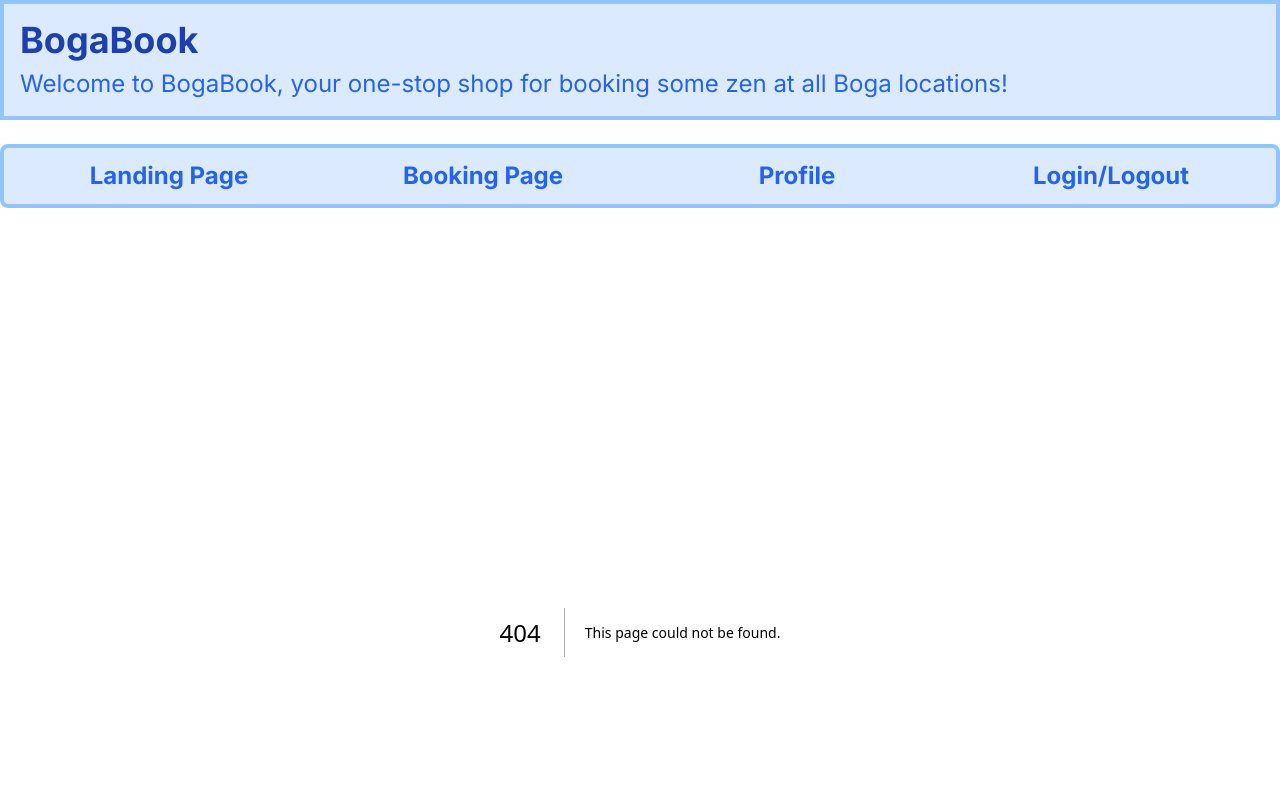
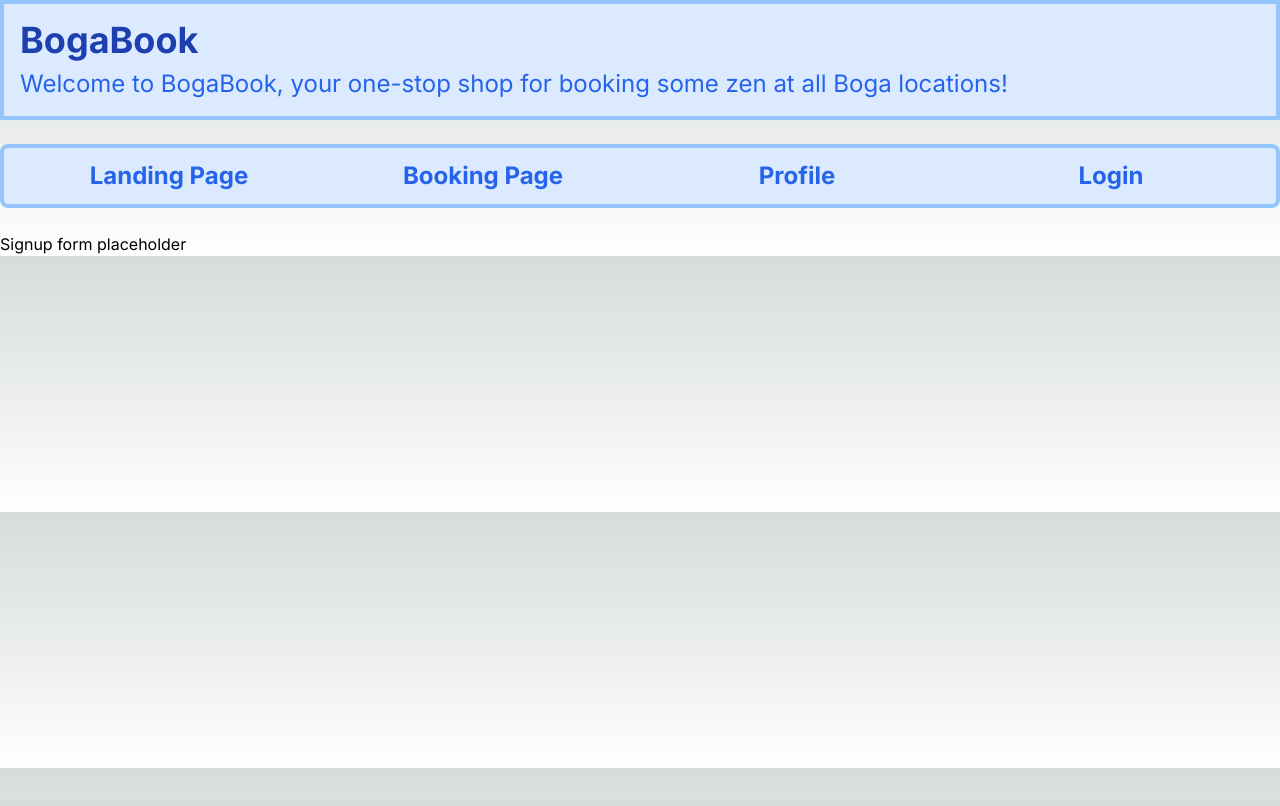
Before and after one commit to Robchike9290/YogaBookingPlatform, a Next.js app: page /signup in a window 1280 px wide. Before the commit this address had no page. Shown: the top 806 px of the page. Built offline with nearby package versions, Linux system fonts and the light colour scheme.

Commit message:
Add layout wrapper and implement stateful render in NavBar of login/logout state

```diff
--- /dev/null
+++ b/src/app/_components/LayoutClientWrapper.tsx
@@ -0,0 +1,23 @@
+'use client'
+
+import { useState } from 'react'
+import NavBar from '@/app/_components/NavBar'
+import TitleBar from '@/app/_components/TitleBar'
+
+export default function LayoutClientWrapper({
+    children
+}: {
+    children: React.ReactNode
+}) {
+    const [isLoggedIn, setIsLoggedIn] = useState(false)
+
+    return (
+        <>
+            <TitleBar />
+            <br />
+            <NavBar isLoggedIn={isLoggedIn} />
+            <br />
+            <main>{children}</main>
+        </>
+    )
+}
--- a/src/app/_components/NavBar.tsx
+++ b/src/app/_components/NavBar.tsx
@@ -1,14 +1,29 @@
 'use client'
 import Link from 'next/link'
+import React from 'react'
 
-export default function NavBar() {
+interface NavBarProps {
+    isLoggedIn: boolean
+}
+
+export default function NavBar({ isLoggedIn }: NavBarProps) {
     return (
         <nav className="flex w-full rounded-lg w-full border-blue-300 border-4 p-2 bg-blue-100">
             <Link className="flex-1 text-blue-600 font-bold m-1 w-1/4 hover:text-purple-700 text-center text-2xl" href="/">Landing Page</Link>
             <Link className="flex-1 text-blue-600 font-bold m-1 w-1/4 hover:text-purple-700 text-center text-2xl" href="/book">Booking Page</Link>
             <Link className="flex-1 text-blue-600 font-bold m-1 w-1/4 hover:text-purple-700 text-center text-2xl" href="/profile">Profile</Link>
-        {/* TODO: Make conditional to only redirect when logging in, otherwise logging out and remaining on the landing page */}
-            <Link className="flex-1 text-blue-600 font-bold m-1 w-1/4 hover:text-purple-700 text-center text-2xl" href="/login">Login/Logout</Link>
+            {
+                isLoggedIn ? (
+                    <Link className="flex-1 text-blue-600 font-bold m-1 w-1/4 hover:text-purple-700 text-center text-2xl" href="/login">Logout</Link>
+                ) : (
+                    <Link
+                        className="flex-1 text-blue-600 font-bold m-1 w-1/4 hover:text-purple-700 text-center text-2xl"
+                        href="/login"
+                    >
+                        Login
+                    </Link>
+                )
+            }
         </nav>
     )
 }
--- a/src/app/layout.tsx
+++ b/src/app/layout.tsx
@@ -1,9 +1,6 @@
-'use client'
-
 import { Inter } from 'next/font/google'
 import '../styles/globals.css'
-import TitleBar from '@/app/_components/TitleBar'
-import NavBar from '@/app/_components/NavBar'
+import LayoutClientWrapper from '@/app/_components/LayoutClientWrapper'
 
 const inter = Inter({ subsets: ['latin'] })
 
@@ -20,11 +17,7 @@ export default function RootLayout({
         <title>Yoga Booking Platform</title>
       </head>
       <body className={inter.className}>
-        <TitleBar />
-        <br />
-        <NavBar />
-        <br />
-        <main>{children}</main>
+        <LayoutClientWrapper>{children}</LayoutClientWrapper>
       </body>
     </html>
   )
--- a/src/app/login/page.tsx
+++ b/src/app/login/page.tsx
@@ -1,19 +1,23 @@
 'use client'
 import React, { useState } from 'react'
+import Link from 'next/link'
 
-export default function Login() {
+interface LoginProps {
+    isLoggedIn: boolean
+}
+
+export default function Login({ isLoggedIn }: LoginProps) {
     return (
         // TODO: Make styles be generic, this is insanely out of hand.
         <div className="bg-blue-100 justify-self-center border-4 border-blue-300 rounded-lg p-6">
-            <LoginForm />
+            <LoginForm isLoggedIn={isLoggedIn}/>
         </div>
     )
 }
 
-function LoginForm() {
+function LoginForm({ isLoggedIn }: LoginProps) {
     const [username, setUsername] = useState('')
     const [password, setPassword] = useState('')
-    const [isLoggedIn, setIsLoggedIn] = useState(false)
 
     const handlePasswordChange = (event: React.ChangeEvent<HTMLInputElement>) => {
         setPassword(event.target.value)
@@ -21,10 +25,6 @@ function LoginForm() {
 
     const handleUsernameChange = (event: React.ChangeEvent<HTMLInputElement>) => {
         setUsername(event.target.value)
-    }
-
-    const handleSignup = () => {
-        // navigate to signup page
     }
 
     const handleSubmit = () => {
@@ -78,9 +78,9 @@ function LoginForm() {
                     <div>
                         <h3 className="flex justify-end gap-2 text-blue-600">
                             Not a member?
-                            <a className="text-purple-700 hover:text-black" onClick={handleSignup}>
+                            <Link className="text-purple-700 hover:text-black" href="/signup">
                                 Sign up here.
-                            </a>
+                            </Link>
                         </h3>
                     </div>
                 </>
--- /dev/null
+++ b/src/app/signup/page.tsx
@@ -0,0 +1,7 @@
+export default function Signup() {
+    return (
+        <>
+            <h1>Signup form placeholder</h1>
+        </>
+    )
+}
```
